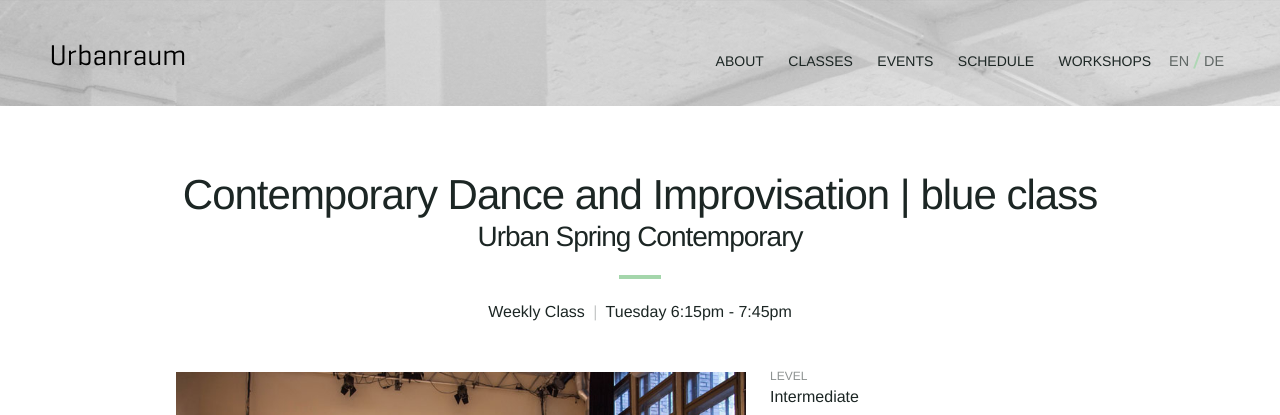
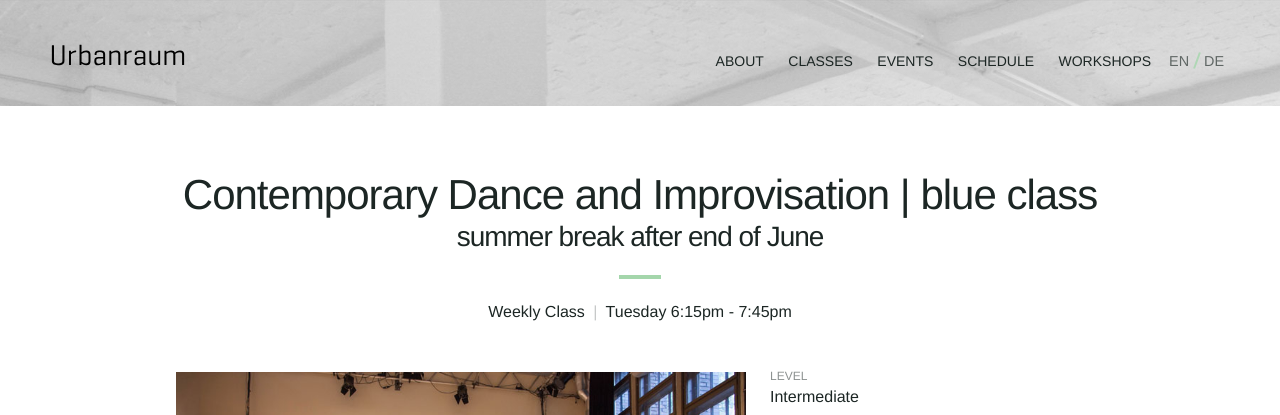
Before and after one commit to Kriesse/urbanraum, a Jekyll site: the page built from _classes/urban-spring-1.md, in a window 1280 px wide. Shown: the top 415 px of the page. Built offline with Jekyll 4.4.1, drawn with Linux system fonts in a browser that asks for light colours; nearby versions of some CDN libraries.

Commit message:
Update urban-spring-1.md

```diff
--- a/_classes/urban-spring-1.md
+++ b/_classes/urban-spring-1.md
@@ -11,8 +11,8 @@
 title_en: "Contemporary Dance and Improvisation | blue class"
 title_de: "Contemporary Dance and Improvisation | blue class"
 
-subtitle_en: "Urban Spring Contemporary"
-subtitle_de: "Urban Spring Contemporary"
+subtitle_en: "summer break after end of June"
+subtitle_de: "bis Juni!"
 
 type_en: "Weekly Class"
 type_de: "Wöchentlicher Kurs"
```
